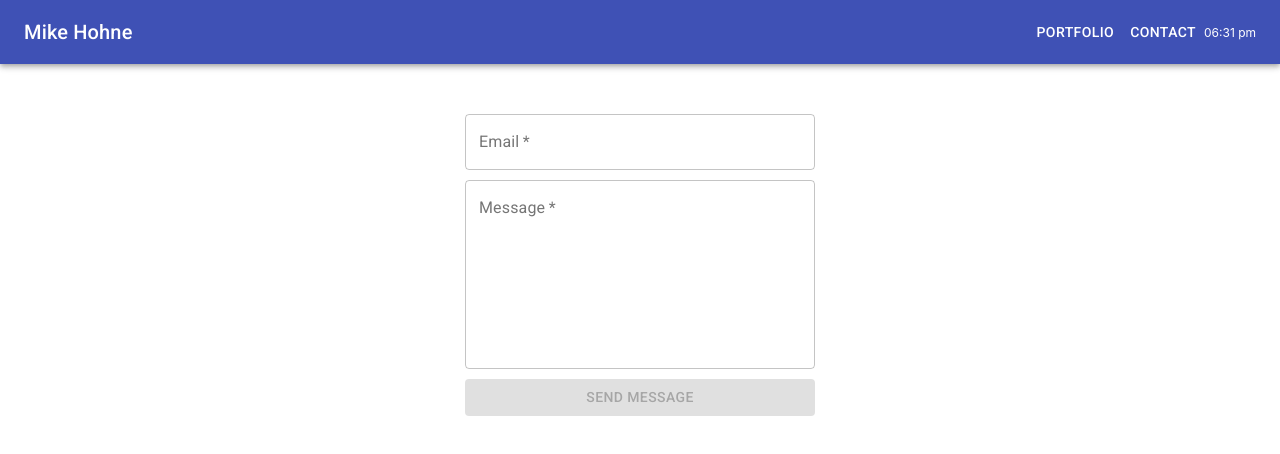
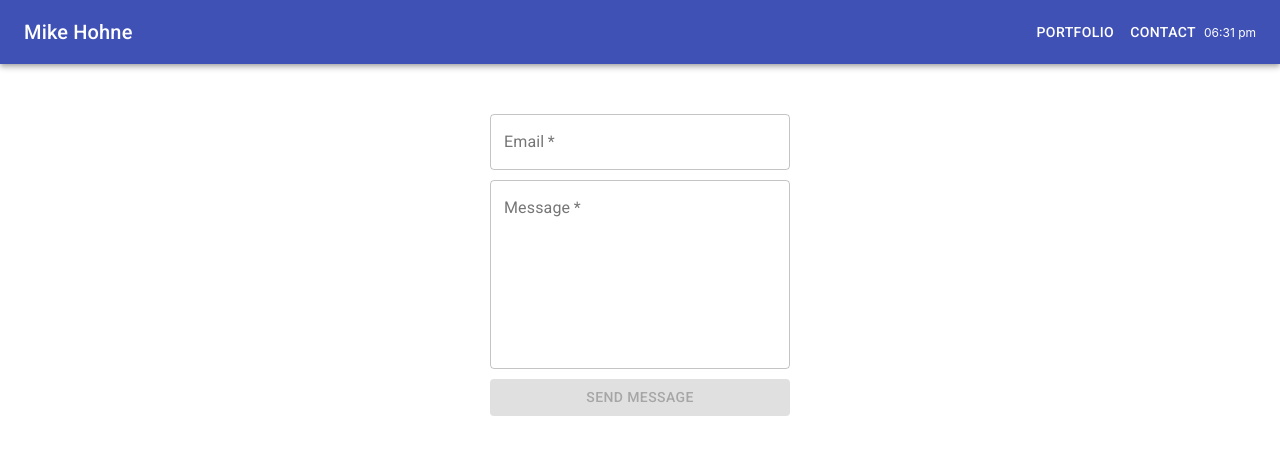
Before and after one commit to mikehohne/mikehohne.github.io, a React (Create React App) app: page /contact in a window 1280 px wide. Shown: the top 454 px of the page. Built offline with nearby package versions, Linux system fonts and the light colour scheme; no server answers; what messaging-api-telegram would draw is missing.

Commit message:
using public url env var for basename for router.

```diff
--- a/src/App.js
+++ b/src/App.js
@@ -14,7 +14,7 @@ const client = TelegramClient.connect(process.env.REACT_APP_TELEGRAM_API_KEY);
 function App() {
   return (
     <>
-      <Router>
+      <Router basename={`${process.env.PUBLIC_URL}/`}>
         <NavBar />
         <MainContainer>
           <Switch>
--- a/src/pages/Contact/Contact.jsx
+++ b/src/pages/Contact/Contact.jsx
@@ -5,7 +5,7 @@ import * as EmailValidator from 'email-validator';
 
 const useStyles = makeStyles(theme => ({
   form: {
-    minWidth: '350px'
+    minWidth: '300px'
   },
   root: {
     marginTop: '10px'
```
